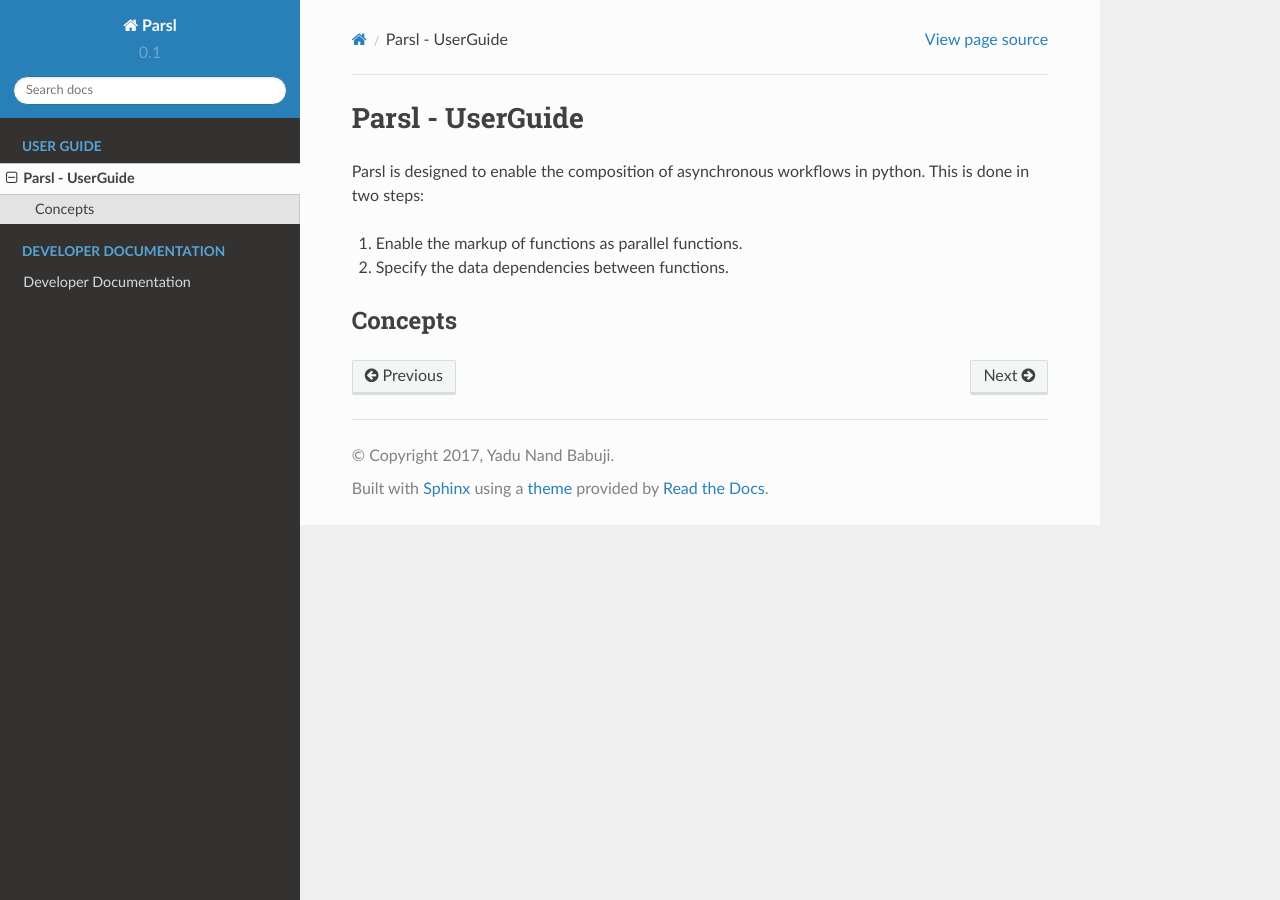
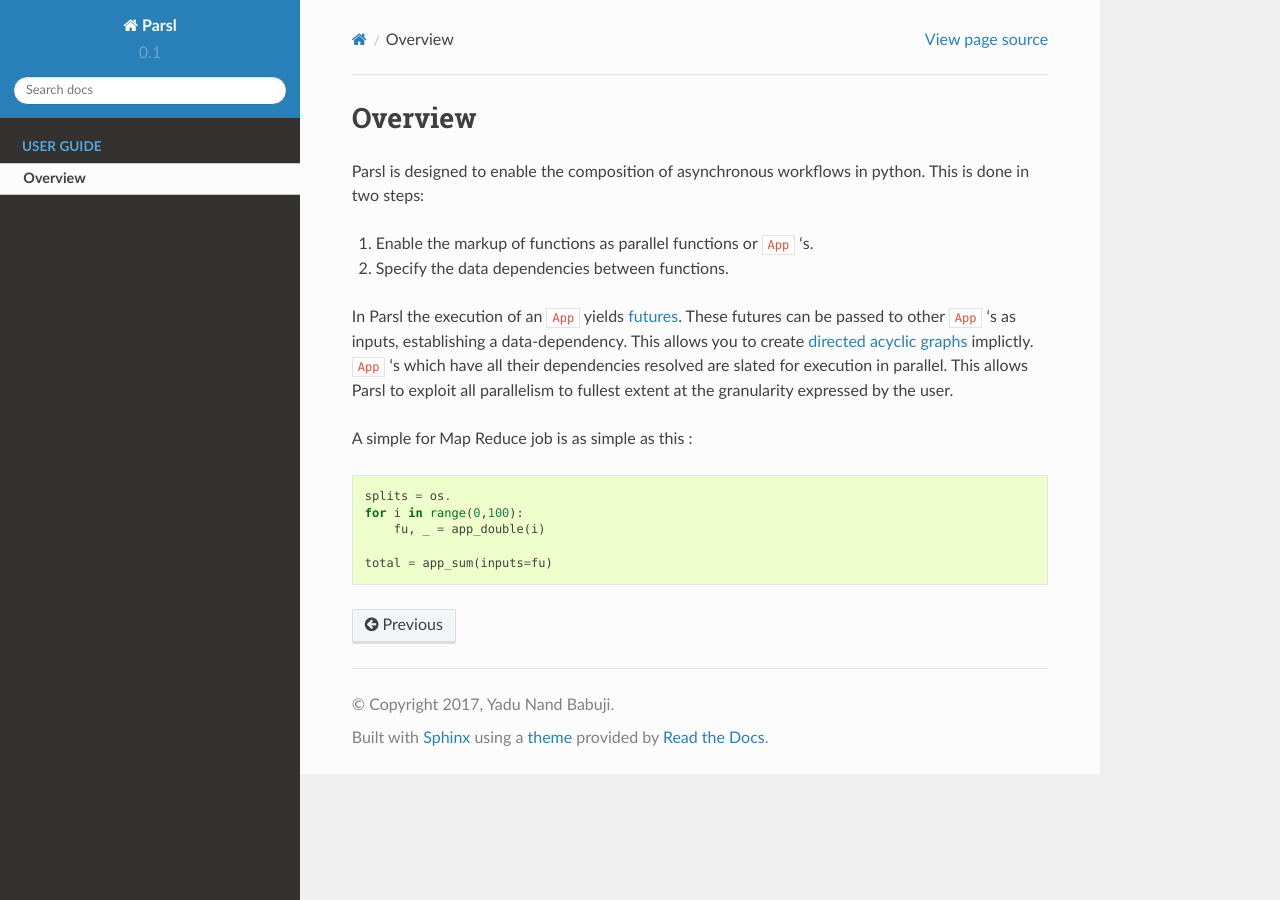
Before and after one commit to Parsl/parsl, a Sphinx documentation site: the page built from docs/userguide/overview.rst, in a window 1280 px wide. Built offline with Sphinx 7.4.7 and the Read the Docs theme 2.0.0, drawn with Linux system fonts in a browser that asks for light colours; pages that are not in the unit, such as notebooks, are missing from menus.

Commit message:
Docs updates

```diff
--- a/docs/userguide/overview.rst
+++ b/docs/userguide/overview.rst
@@ -1,10 +1,23 @@
-Parsl - UserGuide
-=================
+Overview
+========
 
 Parsl is designed to enable the composition of asynchronous workflows in python. This is done in two steps:
 
-1. Enable the markup of functions as parallel functions.
+1. Enable the markup of functions as parallel functions or ``App`` 's.
 2. Specify the data dependencies between functions.
 
-Concepts
---------
+In Parsl the execution of an ``App`` yields `futures <https://en.wikipedia.org/wiki/Futures_and_promises>`_.
+These futures can be passed to other ``App`` 's as inputs, establishing a data-dependency. This allows
+you to create `directed acyclic graphs <https://en.wikipedia.org/wiki/Directed_acyclic_graph>`_
+implictly. ``App`` 's which have all their dependencies resolved are slated for execution in parallel.
+This allows Parsl to exploit all parallelism to fullest extent at the granularity expressed by the user.
+
+A simple for Map Reduce job is as simple as this :
+
+.. code-block:: python
+
+    splits = os.
+    for i in range(0,100):
+        fu, _ = app_double(i)
+
+    total = app_sum(inputs=fu)
```
Also changed, not shown: docs/dev_docs.rst (deleted, +0 -12 lines), docs/index.rst (+11 -2 lines), 13 other files.
